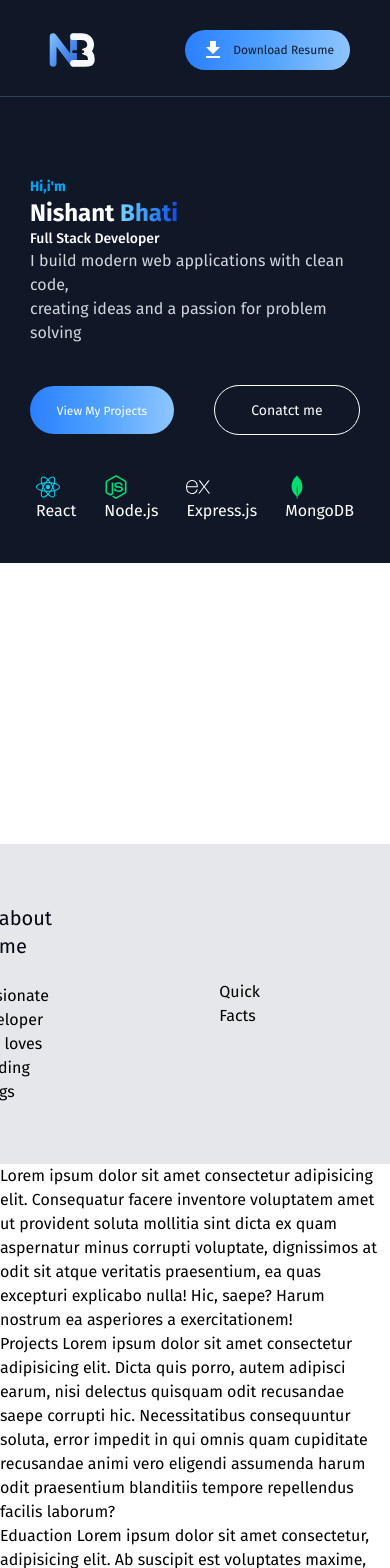
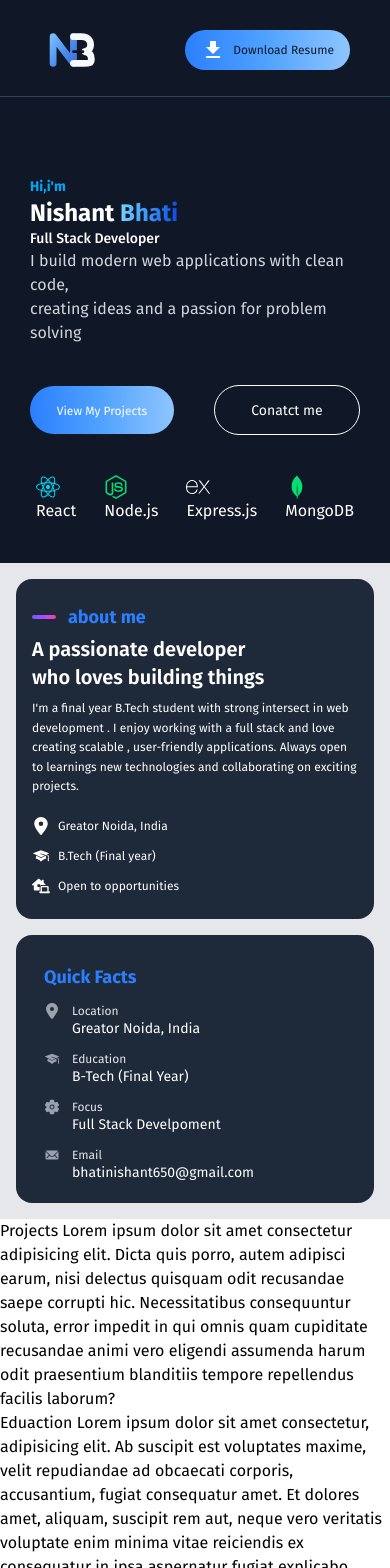
Before and after one commit to bhatinishant38/Portfolio, a React (Vite) app: page / in a window 390 px wide. Shown: the top 1568 px of the page. Built offline with nearby package versions, Linux system fonts and the light colour scheme.

Commit message:
Add Navabr component and enhance About and Home components with improved layout and content

```diff
--- a/src/App.jsx
+++ b/src/App.jsx
@@ -2,6 +2,7 @@ import About from "./Components/About";
 import Contact from "./Components/Contact";
 import Eduaction from "./Components/Education";
 import Home from "./Components/Home";
+import Navabr from "./Components/Navabr";
 import Projects from "./Components/Projects";
 import Skills from "./Components/Skills";
 
@@ -10,7 +11,7 @@ function App() {
     <>
     <div className="font-fira-sans ">
 
-
+       <Navabr/>
       <Home />
       <About />
       <Skills />
--- a/src/Components/About.jsx
+++ b/src/Components/About.jsx
@@ -1,26 +1,112 @@
 import React from "react";
-
+import { GiGraduateCap } from "react-icons/gi";
+import { FaLocationDot } from "react-icons/fa6";
+import { FaLaptopHouse } from "react-icons/fa";
+import { IoSettings } from "react-icons/io5";
+import { IoIosMail } from "react-icons/io";
 const About = () => {
   return (
-    <div className="h-80 flex gap-40 items-center justify-center bg-gray-200" id="About">
-      <div>
-
-        <div className="flex items-center gap-3">
+    <div
+      className="min-h-full p-4 sm:p-8 md:p-10 lg:p-12 flex flex-col lg:flex-row gap-4 sm:gap-6 md:gap-8 lg:gap-10 items-stretch lg:items-center justify-around bg-gray-200"
+      id="About"
+    >
+      <div className="px-4 sm:px-8 lg:px-10 bg-gray-800 text-white rounded-2xl pb-6 sm:pb-8 lg:pb-10 w-full lg:w-1/2">
+        <div className="flex items-center gap-3 pt-5">
           <div className="w-6 sm:w-10">
-            <hr className="h-1 border-0 my-4 sm:my-8 bg-linear-to-r from-indigo-500 via-purple-500 to-pink-500  rounded-full" />
+            <hr className="h-1 border-0 my-4 sm:my-8 bg-linear-to-r from-indigo-500 via-purple-500 to-pink-500 rounded-full" />
           </div>
-          <div className="text-gray-950 text-xl">about me</div>
+          <div className="text-lg sm:text-xl font-bold text-blue-500">about me</div>
         </div>
 
-       <div>
-           <div className="text-wrap">A passionate developer who loves building things</div>
-       </div>
+        <div className="pb-5 sm:pb-6">
+          <div className="text-wrap text-xl sm:text-2xl md:text-3xl lg:text-4xl font-semibold pb-2 sm:pb-3">
+            A passionate developer <br />
+            who loves building things
+          </div>
+          <div className="text-wrap text-xs sm:text-sm md:text-base lg:text-lg leading-relaxed">
+            I'm a final year B.Tech student with strong intersect in web
+            development . I enjoy working with a full stack and love creating
+            scalable , user-friendly applications. Always open to learnings new
+            technologies and collaborating on exciting projects.{" "}
+          </div>
+        </div>
 
+        <div className="flex flex-col sm:flex-row items-start sm:items-center gap-3 sm:gap-4">
+          <div className="flex items-center gap-2">
+            <div>
+              <FaLocationDot className="text-lg sm:text-2xl md:text-3xl lg:text-4xl shrink-0" />
+            </div>
+            <div className="text-xs sm:text-sm md:text-base">
+              Greator Noida, India
+            </div>
+          </div>
+
+          <div className="flex items-center gap-2">
+            <div>
+              <GiGraduateCap className="text-lg sm:text-2xl md:text-3xl lg:text-4xl shrink-0" />
+            </div>
+            <div className="text-xs sm:text-sm md:text-base">
+              B.Tech (Final year)
+            </div>
+          </div>
+
+          <div className="flex items-center gap-2">
+            <div>
+              <FaLaptopHouse className="text-lg sm:text-2xl md:text-3xl lg:text-4xl shrink-0" />
+            </div>
+            <div className="text-xs sm:text-sm md:text-base">
+              Open to opportunities
+            </div>
+          </div>
+        </div>
       </div>
 
-      <div>Quick Facts</div>
+      <div className="bg-gray-800 text-white rounded-2xl pb-5 sm:pb-6 p-4 sm:p-5 lg:p-6 w-full lg:w-1/2">
+        <div className="p-3 sm:p-4 lg:p-5 text-lg sm:text-xl font-bold text-blue-500">
+          Quick Facts
+        </div>
 
-      <div></div>
+        <div className="flex flex-col gap-3 sm:gap-4 px-3 sm:px-5">
+          <div className="flex gap-3 sm:gap-4">
+            <div>
+              <FaLocationDot className="text-base sm:text-xl md:text-2xl lg:text-3xl text-gray-400 shrink-0" />
+            </div>
+            <div className="flex flex-col">
+              <div className="text-xs sm:text-sm text-gray-200">Location</div>
+              <div className="text-sm sm:text-base">Greator Noida, India</div>
+            </div>
+          </div>
+          <div className="flex gap-3 sm:gap-4">
+            <div>
+              <GiGraduateCap className="text-base sm:text-xl md:text-2xl lg:text-3xl text-gray-400 shrink-0" />
+            </div>
+            <div className="flex flex-col">
+              <div className="text-xs sm:text-sm text-gray-200">Education</div>
+              <div className="text-sm sm:text-base">B-Tech (Final Year)</div>
+            </div>
+          </div>
+          <div className="flex gap-3 sm:gap-4">
+            <div>
+              <IoSettings className="text-base sm:text-xl md:text-2xl lg:text-3xl text-gray-400 shrink-0" />
+            </div>
+            <div className="flex flex-col">
+              <div className="text-xs sm:text-sm text-gray-200">Focus</div>
+              <div className="text-sm sm:text-base">Full Stack Develpoment</div>
+            </div>
+          </div>
+          <div className="flex gap-3 sm:gap-4">
+            <div>
+              <IoIosMail className="text-base sm:text-xl md:text-2xl lg:text-3xl text-gray-400 shrink-0" />
+            </div>
+            <div className="flex flex-col">
+              <div className="text-xs sm:text-sm text-gray-200">Email</div>
+              <div className="text-sm sm:text-base break-all">
+                bhatinishant650@gmail.com
+              </div>
+            </div>
+          </div>
+        </div>
+      </div>
     </div>
   );
 };
--- a/src/Components/Home.jsx
+++ b/src/Components/Home.jsx
@@ -1,7 +1,6 @@
 import React, { useState } from "react";
-import { NavLink } from "react-router-dom";
 
-import { MdDownload } from "react-icons/md";
+
 import { FaReact } from "react-icons/fa";
 import { FaNodeJs } from "react-icons/fa";
 import { SiExpress } from "react-icons/si";
@@ -10,68 +9,10 @@ import { SiMongodb } from "react-icons/si";
 const Home = () => {
   const [active, setActive] = useState("Home");
   return (
-    <div className=" min-h-screen  " id="Home">
-      <nav className=" bg-gray-900 pt-5 pb-4 flex items-center md:justify-around justify-between  pr-10 pl-10 md:pr-0 md:pl-0">
-        <a href="#Header">
-          <img className="w-15 h-15" src="/logo-NB.svg" alt="" />
-        </a>
-        <div className="text-gray-200 hidden gap-3 md:flex md:gap-8">
-          <a
-            href="#Home"
-            onClick={() => setActive("Home")}
-            className={active === "Home" ? "text-blue-500 border-b-2   " : ""}
-          >
-            Home
-          </a>
-          <a
-            href="#About"
-            onClick={() => setActive("About")}
-            className={active === "About" ? "text-blue-500 border-b-2 " : ""}
-          >
-            About
-          </a>
-          <a
-            href="#Projects"
-            onClick={() => setActive("Projects")}
-            className={active === "Projects" ? "text-blue-500  border-b-2" : ""}
-          >
-            Projects
-          </a>
-          <a
-            href="#Skills"
-            onClick={() => setActive("Skills")}
-            className={active === "Skills" ? "text-blue-500  border-b-2" : ""}
-          >
-            Skills
-          </a>
-          <a
-            href="#Education"
-            onClick={() => setActive("Education")}
-            className={
-              active === "Education" ? "text-blue-500  border-b-2" : ""
-            }
-          >
-            Education
-          </a>
-          <a
-            href="#Contact"
-            onClick={() => setActive("Contact")}
-            className={active === "Contact" ? "text-blue-500  border-b-2" : ""}
-          >
-            Contact
-          </a>
-        </div>
-        <div>
-          <button className="text-gray-900 text-xs sm:text-sm md:text-lg flex items-center gap-2 pl-4 pr-4 p-2 rounded-3xl bg-linear-to-r from-blue-500 via-blue-400 to-blue-300  ">
-            <span>
-              <MdDownload className="text-2xl  text-white" />{" "}
-            </span>
-            <span>Download Resume</span>
-          </button>
-        </div>
-      </nav>
+    <div className=" min-h-full  " id="Home">
 
-      <hr class="border-slate-700" />
+
+      <hr className="border-slate-700" />
 
       <div className="flex  bg-gray-900 text-white items-center md:justify-around justify-center  px-10 py-3 pt-20 pb-10 sm:pb-15">
         <div>
--- /dev/null
+++ b/src/Components/Navabr.jsx
@@ -0,0 +1,73 @@
+import React, { useState } from 'react'
+
+import { MdDownload } from "react-icons/md";
+
+const Navabr = () => {
+
+ const [active, setActive] = useState("Home");
+  return (
+    <div>
+        <nav className=" bg-gray-900 pt-5 pb-4 flex items-center md:justify-around justify-between  pr-10 pl-10 md:pr-0 md:pl-0">
+                <a href="#Header">
+                  <img className="w-15 h-15" src="/logo-NB.svg" alt="" />
+                </a>
+                <div className="text-gray-200 hidden gap-3 md:flex md:gap-8">
+                  <a
+                    href="#Home"
+                    onClick={() => setActive("Home")}
+                    className={active === "Home" ? "text-blue-500 border-b-2   " : ""}
+                  >
+                    Home
+                  </a>
+                  <a
+                    href="#About"
+                    onClick={() => setActive("About")}
+                    className={active === "About" ? "text-blue-500 border-b-2 " : ""}
+                  >
+                    About
+                  </a>
+                  <a
+                    href="#Projects"
+                    onClick={() => setActive("Projects")}
+                    className={active === "Projects" ? "text-blue-500  border-b-2" : ""}
+                  >
+                    Projects
+                  </a>
+                  <a
+                    href="#Skills"
+                    onClick={() => setActive("Skills")}
+                    className={active === "Skills" ? "text-blue-500  border-b-2" : ""}
+                  >
+                    Skills
+                  </a>
+                  <a
+                    href="#Education"
+                    onClick={() => setActive("Education")}
+                    className={
+                      active === "Education" ? "text-blue-500  border-b-2" : ""
+                    }
+                  >
+                    Education
+                  </a>
+                  <a
+                    href="#Contact"
+                    onClick={() => setActive("Contact")}
+                    className={active === "Contact" ? "text-blue-500  border-b-2" : ""}
+                  >
+                    Contact
+                  </a>
+                </div>
+                <div>
+                  <button className="text-gray-900 text-xs sm:text-sm md:text-lg flex items-center gap-2 pl-4 pr-4 p-2 rounded-3xl bg-linear-to-r from-blue-500 via-blue-400 to-blue-300  ">
+                    <span>
+                      <MdDownload className="text-2xl  text-white" />{" "}
+                    </span>
+                    <span>Download Resume</span>
+                  </button>
+                </div>
+              </nav>
+    </div>
+  )
+}
+
+export default Navabr
--- a/src/Components/Skills.jsx
+++ b/src/Components/Skills.jsx
@@ -3,11 +3,7 @@ import React from "react";
 const Skills = () => {
   return (
     <div id="Skills">
-      Lorem ipsum dolor sit amet consectetur adipisicing elit. Consequatur
-      facere inventore voluptatem amet ut provident soluta mollitia sint dicta
-      ex quam aspernatur minus corrupti voluptate, dignissimos at odit sit atque
-      veritatis praesentium, ea quas excepturi explicabo nulla! Hic, saepe?
-      Harum nostrum ea asperiores a exercitationem!
+
     </div>
   );
 };
```
